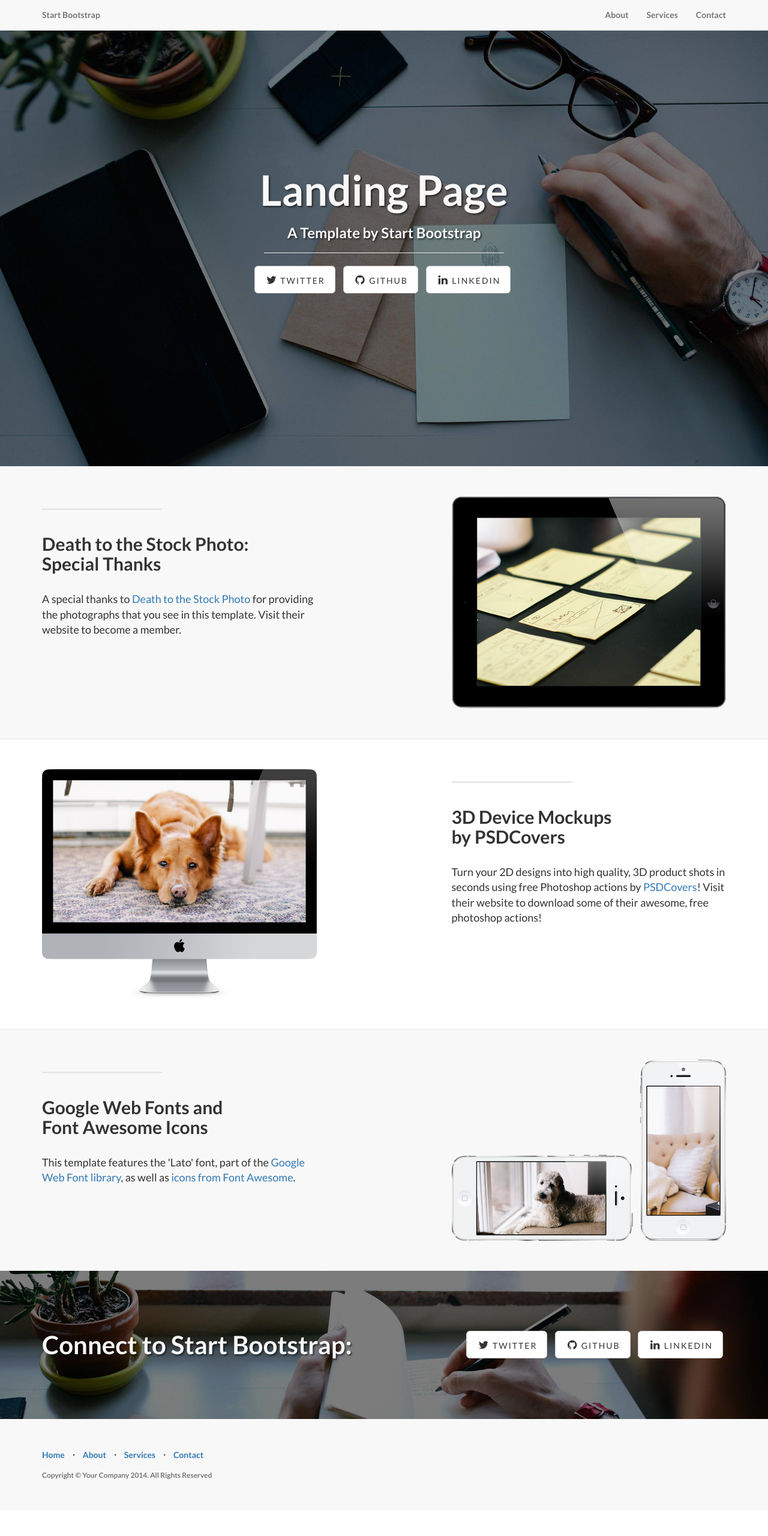
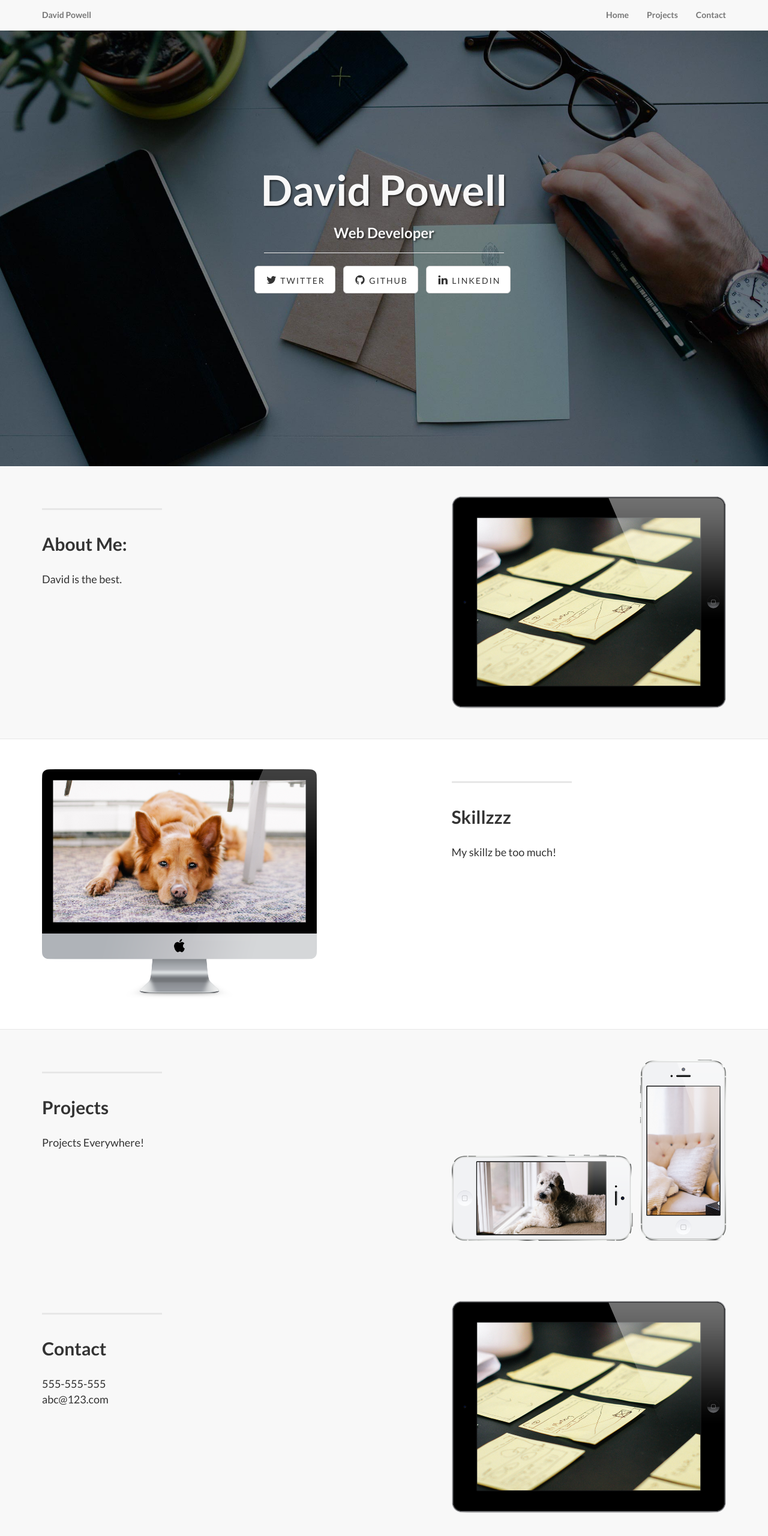
Before and after one commit to dvdpwll/Portfolio, a website: page index.html in a window 1280 px wide. Shown: the top 2560 px of the page at 60% size. Before the commit the page ends 2517 px from the top, so only its background shows below. Drawn offline with Linux system fonts and the light colour scheme.

Commit message:
template

```diff
--- a/index.html
+++ b/index.html
@@ -9,7 +9,7 @@
     <meta name="description" content="">
     <meta name="author" content="">
 
-    <title>Landing Page - Start Bootstrap Theme</title>
+    <title>David Powell</title>
 
     <!-- Bootstrap Core CSS -->
     <link href="css/bootstrap.min.css" rel="stylesheet">
@@ -43,16 +43,16 @@
                     <span class="icon-bar"></span>
                     <span class="icon-bar"></span>
                 </button>
-                <a class="navbar-brand topnav" href="#">Start Bootstrap</a>
+                <a class="navbar-brand topnav" href="#">David Powell</a>
             </div>
             <!-- Collect the nav links, forms, and other content for toggling -->
             <div class="collapse navbar-collapse" id="bs-example-navbar-collapse-1">
                 <ul class="nav navbar-nav navbar-right">
                     <li>
-                        <a href="#about">About</a>
+                        <a href="#about">Home</a>
                     </li>
                     <li>
-                        <a href="#services">Services</a>
+                        <a href="#services">Projects</a>
                     </li>
                     <li>
                         <a href="#contact">Contact</a>
@@ -73,8 +73,8 @@
             <div class="row">
                 <div class="col-lg-12">
                     <div class="intro-message">
-                        <h1>Landing Page</h1>
-                        <h3>A Template by Start Bootstrap</h3>
+                        <h1>David Powell</h1>
+                        <h3>Web Developer</h3>
                         <hr class="intro-divider">
                         <ul class="list-inline intro-social-buttons">
                             <li>
@@ -107,8 +107,8 @@
                 <div class="col-lg-5 col-sm-6">
                     <hr class="section-heading-spacer">
                     <div class="clearfix"></div>
-                    <h2 class="section-heading">Death to the Stock Photo:<br>Special Thanks</h2>
-                    <p class="lead">A special thanks to <a target="_blank" href="http://join.deathtothestockphoto.com/">Death to the Stock Photo</a> for providing the photographs that you see in this template. Visit their website to become a member.</p>
+                    <h2 class="section-heading">About Me:</h2>
+                    <p class="lead">David is the best.</p>
                 </div>
                 <div class="col-lg-5 col-lg-offset-2 col-sm-6">
                     <img class="img-responsive" src="img/ipad.png" alt="">
@@ -129,8 +129,8 @@
                 <div class="col-lg-5 col-lg-offset-1 col-sm-push-6  col-sm-6">
                     <hr class="section-heading-spacer">
                     <div class="clearfix"></div>
-                    <h2 class="section-heading">3D Device Mockups<br>by PSDCovers</h2>
-                    <p class="lead">Turn your 2D designs into high quality, 3D product shots in seconds using free Photoshop actions by <a target="_blank" href="http://www.psdcovers.com/">PSDCovers</a>! Visit their website to download some of their awesome, free photoshop actions!</p>
+                    <h2 class="section-heading">Skillzzz</h2>
+                    <p class="lead">My skillz be too much!</p>
                 </div>
                 <div class="col-lg-5 col-sm-pull-6  col-sm-6">
                     <img class="img-responsive" src="img/dog.png" alt="">
@@ -151,8 +151,8 @@
                 <div class="col-lg-5 col-sm-6">
                     <hr class="section-heading-spacer">
                     <div class="clearfix"></div>
-                    <h2 class="section-heading">Google Web Fonts and<br>Font Awesome Icons</h2>
-                    <p class="lead">This template features the 'Lato' font, part of the <a target="_blank" href="http://www.google.com/fonts">Google Web Font library</a>, as well as <a target="_blank" href="http://fontawesome.io">icons from Font Awesome</a>.</p>
+                    <h2 class="section-heading">Projects</h2>
+                    <p class="lead">Projects Everywhere!</p>
                 </div>
                 <div class="col-lg-5 col-lg-offset-2 col-sm-6">
                     <img class="img-responsive" src="img/phones.png" alt="">
@@ -165,6 +165,51 @@
     </div>
     <!-- /.content-section-a -->
 
+    <a  name="services"></a>
+      <div class="content-section-a">
+
+          <div class="container">
+              <div class="row">
+                  <div class="col-lg-5 col-sm-6">
+                      <hr class="section-heading-spacer">
+                      <div class="clearfix"></div>
+                      <h2 class="section-heading">Contact</h2>
+                      <p class="lead">555-555-555 <br> abc@123.com</p>
+                  </div>
+                  <div class="col-lg-5 col-lg-offset-2 col-sm-6">
+                      <img class="img-responsive" src="img/ipad.png" alt="">
+                  </div>
+              </div>
+
+          </div>
+          <!-- /.container -->
+
+      </div>
+      <!-- /.content-section-a -->
+
+      <div class="content-section-a">
+
+          <div class="container">
+
+              <div class="row">
+                  <div class="col-lg-5 col-sm-6">
+                      <hr class="section-heading-spacer">
+                      <div class="clearfix"></div>
+                      <h2 class="section-heading">Resume</h2>
+                      <p class="lead">Blorbs</p>
+                  </div>
+                  <div class="col-lg-5 col-lg-offset-2 col-sm-6">
+                      <img class="img-responsive" src="img/phones.png" alt="">
+                  </div>
+              </div>
+
+          </div>
+          <!-- /.container -->
+
+      </div>
+      <!-- /.content-section-a -->
+
+
 	<a  name="contact"></a>
     <div class="banner">
 
@@ -172,7 +217,7 @@
 
             <div class="row">
                 <div class="col-lg-6">
-                    <h2>Connect to Start Bootstrap:</h2>
+                    <h2>Connect to David Powell:</h2>
                 </div>
                 <div class="col-lg-6">
                     <ul class="list-inline banner-social-buttons">
@@ -206,14 +251,6 @@
                         </li>
                         <li class="footer-menu-divider">&sdot;</li>
                         <li>
-                            <a href="#about">About</a>
-                        </li>
-                        <li class="footer-menu-divider">&sdot;</li>
-                        <li>
-                            <a href="#services">Services</a>
-                        </li>
-                        <li class="footer-menu-divider">&sdot;</li>
-                        <li>
                             <a href="#contact">Contact</a>
                         </li>
                     </ul>
```
